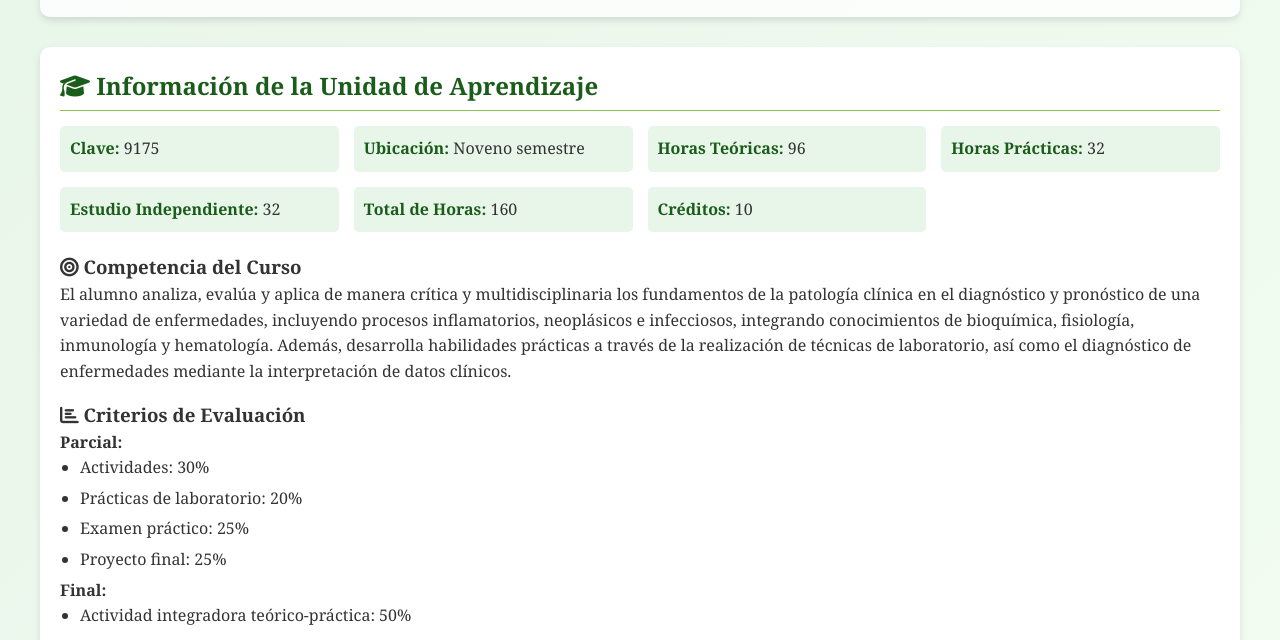
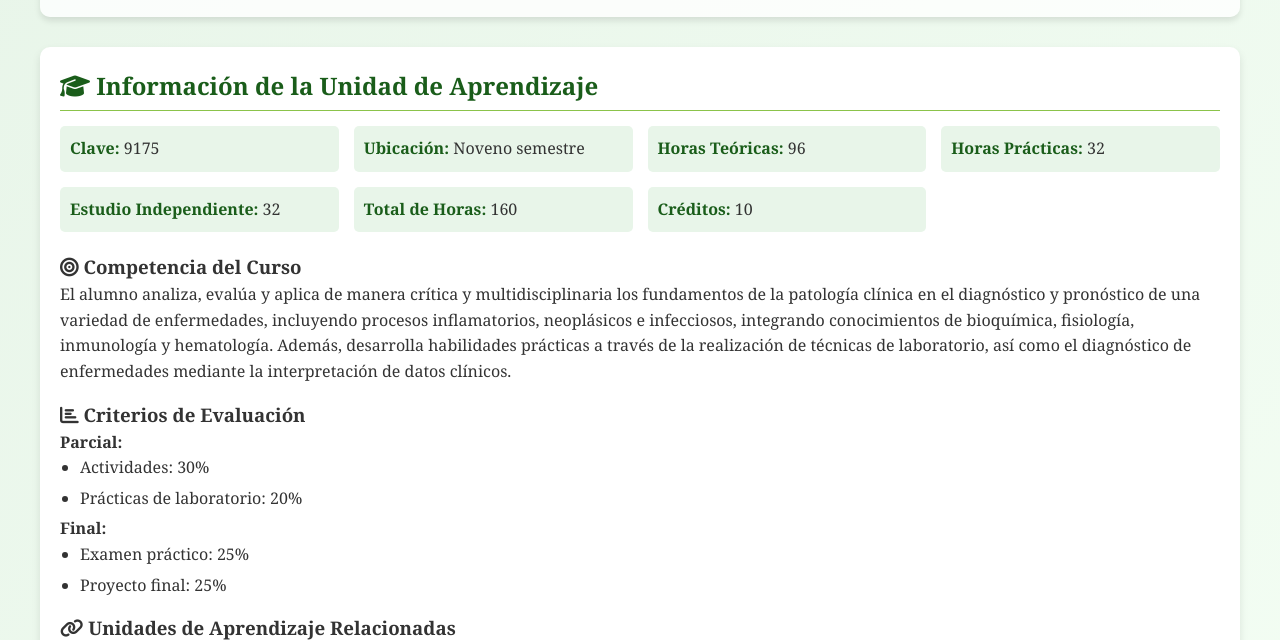
Before and after one commit to abarrios-crypto/MapaPatoClinII, a plain HTML site: page index.html in a window 1280 px wide. Shown: the part 148-788 px from the top of the page. Drawn offline with nearby package versions, Linux system fonts and the light colour scheme.

Commit message:
Update index.html

```diff
--- a/index.html
+++ b/index.html
@@ -492,12 +492,11 @@
                 <ul>
                     <li>Actividades: 30%</li>
                     <li>Prácticas de laboratorio: 20%</li>
-                    <li>Examen práctico: 25%</li>
-                    <li>Proyecto final: 25%</li>
                 </ul>
                 <h4>Final:</h4>
                 <ul>
-                    <li>Actividad integradora teórico-práctica: 50%</li>
+                    <li>Examen práctico: 25%</li>
+                    <li>Proyecto final: 25%</li>
                 </ul>
             </div>
 
```
